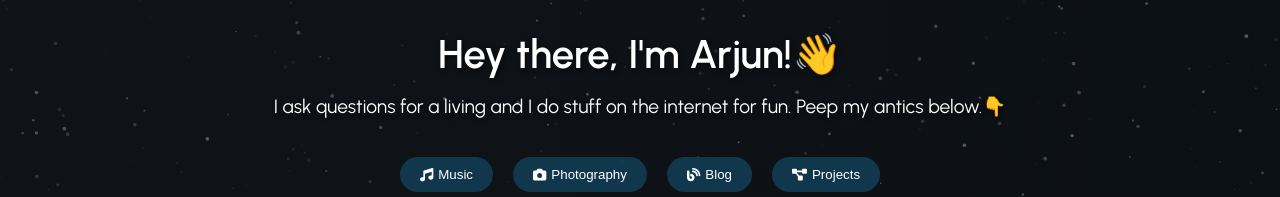
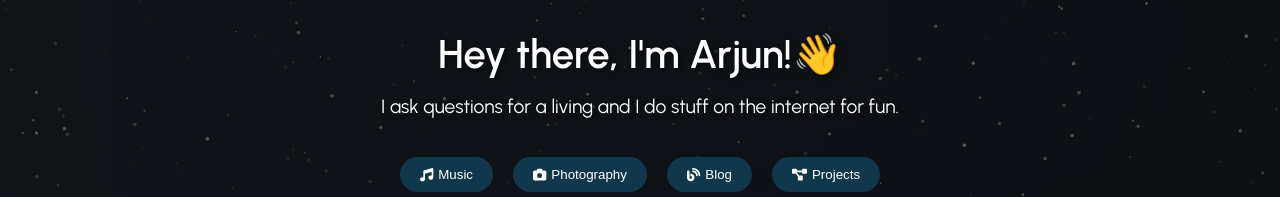
Before and after one commit to ajjuism/portfolio, a React (Create React App) app: page / in a window 1280 px wide. Shown: the part 372-569 px from the top of the page. Built offline with nearby package versions, Linux system fonts and the light colour scheme; grey boxes are pictures that could not be loaded.

Commit message:
Description fix

```diff
--- a/src/SpaceBackground.js
+++ b/src/SpaceBackground.js
@@ -84,7 +84,6 @@ const SpaceBackground = () => {
         <h1 className="heroHeading">Hey there, I'm Arjun!👋</h1>
         <p className="description">
           I ask questions for a living and I do stuff on the internet for fun.
-          Peep my antics below.👇
         </p>
         <div className="heroButtons">
           <button className="heroButton">
```
Also changed, not shown: 1 other file (tests, documents, lock files or other folders).
